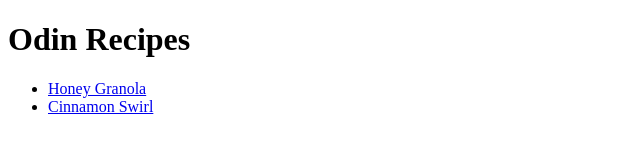
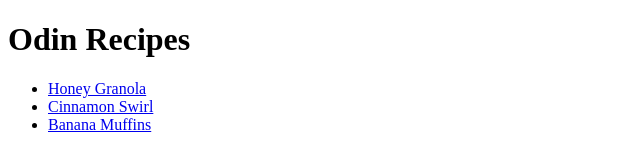
Before and after one commit to htmlcssjvscrpt/odin_recipes, a plain HTML site: page index.html in a window 1280 px wide. Shown: the whole page, without its empty margins (0-640 px from the left). Drawn offline with Linux system fonts and the light colour scheme.

Commit message:
Added link to banana muffin webpage

```diff
--- a/index.html
+++ b/index.html
@@ -10,8 +10,7 @@
     <ul>
         <li><a href="recipes/honey_granola.html">Honey Granola</a></li>
         <li><a href="recipes/cinnamon_swirl.html">Cinnamon Swirl</a></li>
+        <li><a href="recipes/banana_muffin.html">Banana Muffins</a></li>
     </ul>
-
-
 </body>
 </html>
```
